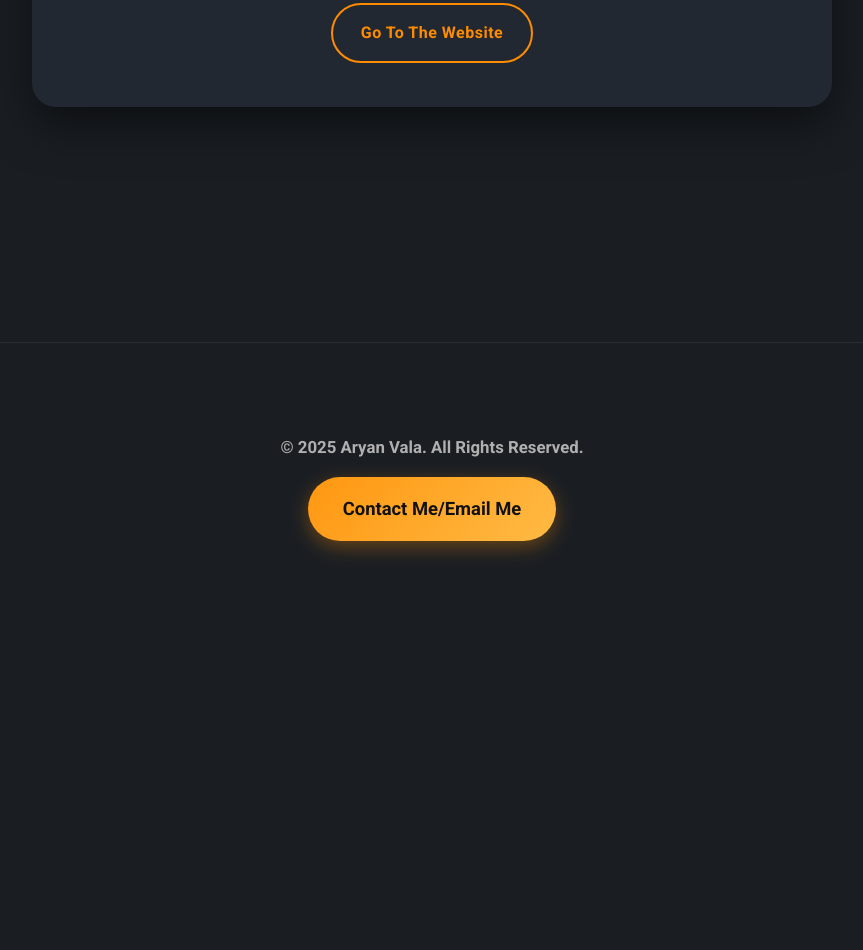
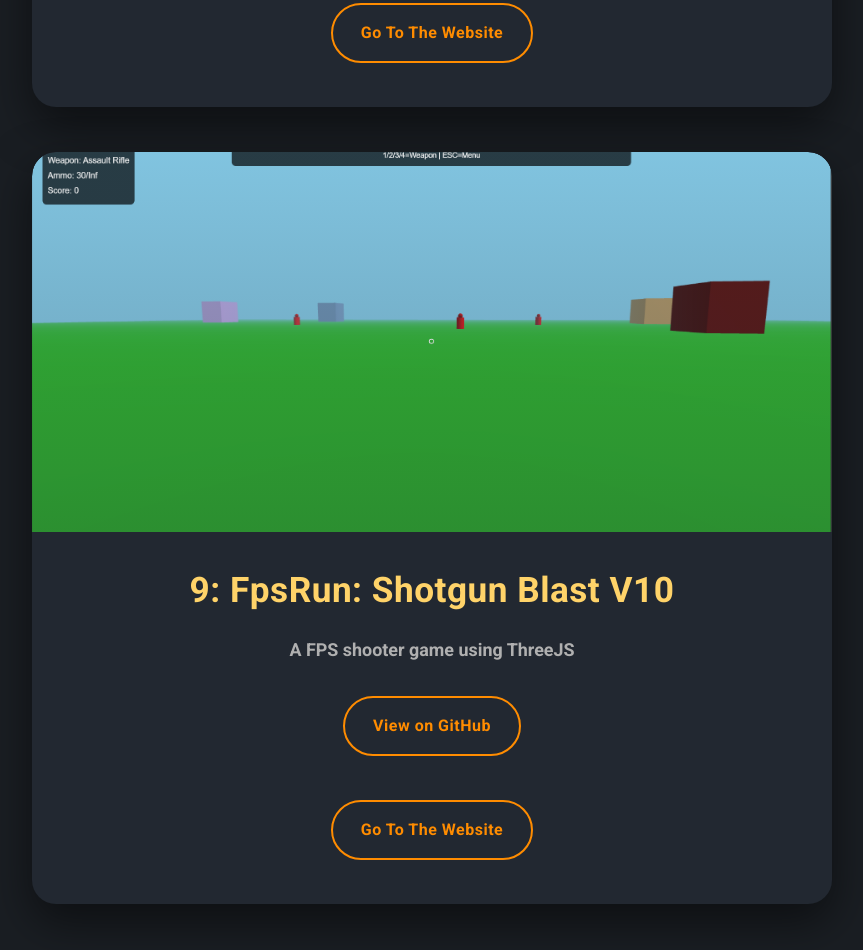
Before and after one commit to devbyaryanvala/Project_Showcase, a plain HTML site: page index.html in a window 1280 px wide. Shown: the part 8266-9216 px from the top of the page, without its empty margins (208-1071 px from the left). Before the commit the page ends 8877 px from the top, so only its background shows below. Drawn offline with Linux system fonts and the light colour scheme.

Commit message:
FPS_RUN ShotgunBlast

```diff
--- a/index.html
+++ b/index.html
@@ -121,6 +121,14 @@
             <a href="https://github.com/devbyaryanvala/vidazo" target="_blank">View on GitHub</a><br>
             <a href="https://vidazo.onrender.com/">Go To The Website</a>
         </div>
+        <div class="project">
+            <a href="https://fpsrun.aryanvala.site/" target="_blank"><img src="project_images/fpsrun.png" alt="Project 9 Screenshot"></a>
+            <h3>9: FpsRun: Shotgun Blast V10</h3>
+            <p>A FPS shooter game using ThreeJS</p>
+            <a href="https://github.com/devbyaryanvala/FpsRun" target="_blank">View on GitHub</a><br>
+            <a href="https://fpsrun.aryanvala.site/">Go To The Website</a>
+        </div>
+
     </section>
     </section>
 
```
